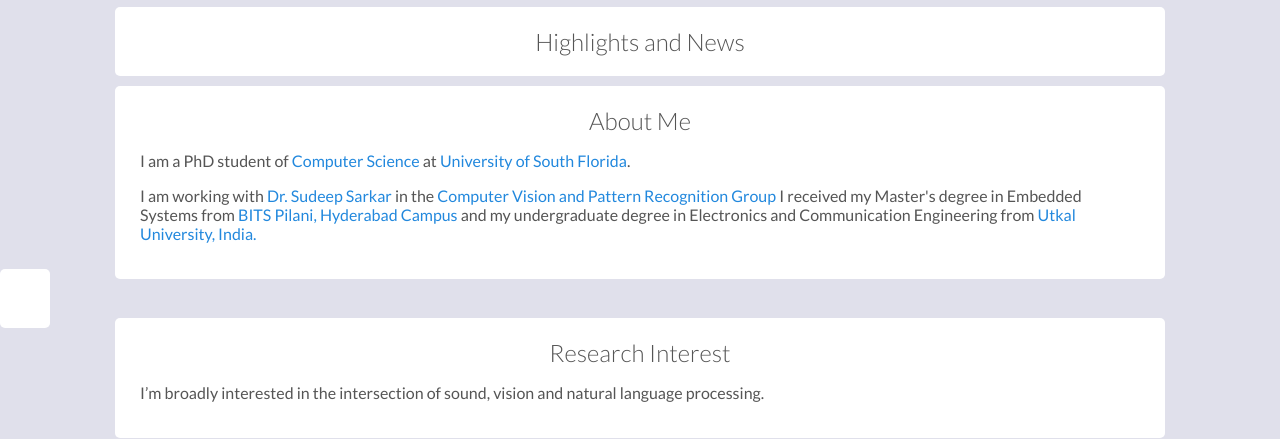
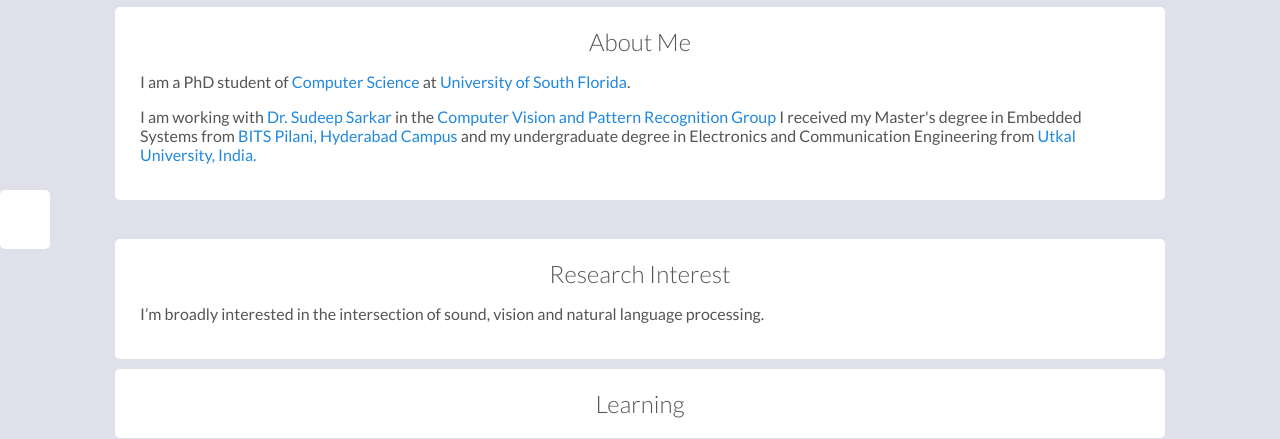
Before and after one commit to pradyojha/pradyojha.github.io, a plain HTML site: page index.html in a window 1280 px wide. Shown: the part 382-821 px from the top of the page. Drawn offline with Linux system fonts and the light colour scheme.

Commit message:
updated html file

```diff
--- a/index.html
+++ b/index.html
@@ -49,31 +49,26 @@ Email: pojha -at- usf.edu <br>
 </section>
 
 <!-- News -->
+<!--
 <section>
-  <h2 style="text-align: center">Highlights and News</h2>
-<!--
+  <h2 style="text-align: center">Highlights and News</h2>-
 <br>
 <dl class="dl-horizontal">
 	<dt>Summer'20</dt>
   <dd>
     One paper accepted at XYZ 2020 on Self-supervised Event Localization with  Predictive Learning! More details to follow!
   </dd>
-</dl>
--->
-</section>
+  </dl>
+</section>-->
 
 <!-- About Me -->
 <section>
-
 <h2 style="text-align: center">About Me</h2>
-
 <p>
 I am a PhD student of  <a target='_blank' href='https://cse.usf.edu'>Computer Science</a> at <a target='_blank' href='https://usf.edu'>University of South Florida</a>.
 </p>
-
 <p>I am working with <a target='_blank' href='http://www.cse.usf.edu/~sarkar/SudeepSarkar/About_Me.html'>Dr. Sudeep Sarkar</a> in the <a target='_blank' href='http://www.eng.usf.edu/cvprg/index.html'>Computer Vision and Pattern Recognition Group</a> I received my Master's degree in Embedded Systems from <a target='_blank' href="https://www.bits-pilani.ac.in"> BITS Pilani, Hyderabad Campus</a> and my undergraduate degree in Electronics and Communication Engineering from <a target='_blank' href="https://utkaluniversity.nic.in/">Utkal University, India.
 </p>
-
 <!-- <a href="files/bio.txt">Official Bio</a>. -->
 </section>
 
@@ -90,43 +85,39 @@ This entails developing approaches that do things such as:
  <li>self-supervised predictive learning for audio and video event detection and segmentation</li>
   </ul>
 -->
-
-
 <!-- My Google Scholar <a href="https://scholar.google.com/citations?user=ALuKL5oAAAAJ&hl=en">profile</a/>. -->
 </section>
 
 
 <!-- Teaching -->
+<!--
 <section>
-
 <a name="teaching"></a>
 <h2 style="text-align: center">Teaching</h2>
-<!--
+
 <ul>
  <li class="packed">Summer 2016: <a href="#">COP 2512: IT Programming Fundamentals</a>. University of South Florida (USF) </li>
 </ul>
-  -->
 </section>
+-->
 
 <!-- Group -->
+<!--
 <section>
-  <!--
 <a name="group"></a>
 <h2 style="text-align: center">Group</h2>
-
 <p>
 I collaborate with the Computer Vision and Understanding Lab</a>. Here are the current and past members:
 </p>
-
 <h4>Students</h4>
 <ul>
  <li class="packed"><a href="#"></a>, PhD student (Spring 2020 &mdash; Present)</li>
  <li class="packed"><a href="#"></a>, PhD student (Fall 2020 &mdash; Present)</li>
 </ul>
+</section>
 -->
-</section>
 
-<!-- Talks -->
+<!-- Learning Links -->
 <section>
 <a name="learning"></a>
 <h2 style="text-align: center">Learning</h2>
```
